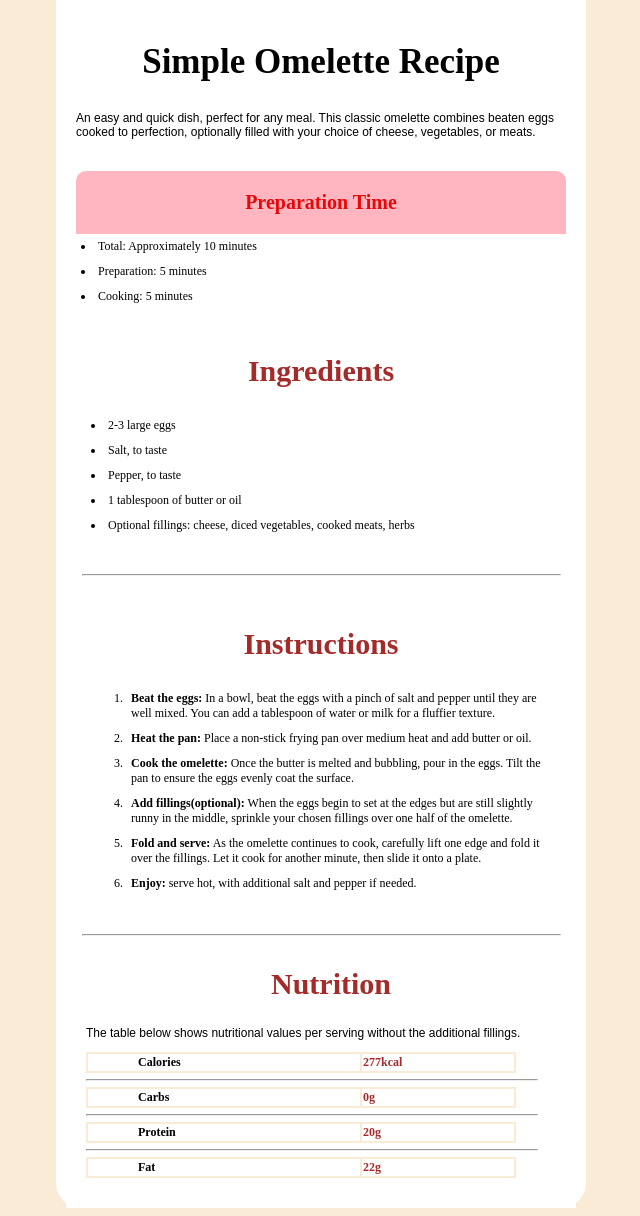
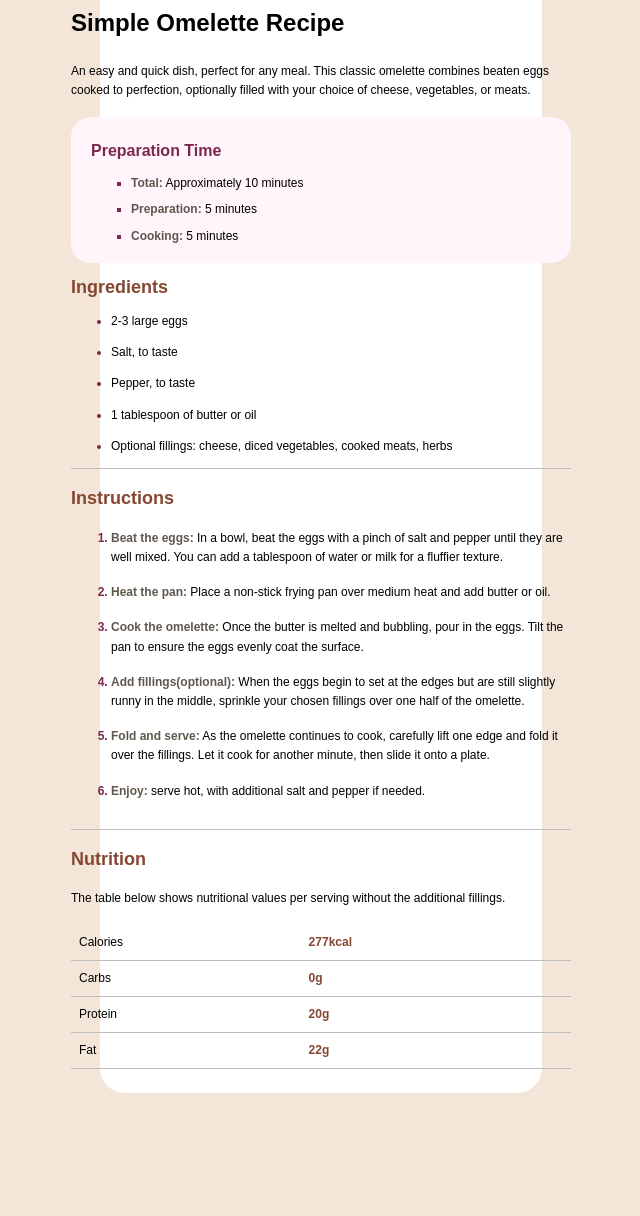
Before and after one commit to LeeJasonK/CSS-Challenge, a plain HTML site: page index.html in a window 1280 px wide. Shown: the part 279-1495 px from the top of the page, without its empty margins (319-959 px from the left). After the commit the page ends 1428 px from the top, so only its background shows below. Drawn offline with Linux system fonts and the light colour scheme.

Commit message:
revision

```diff
--- a/index.html
+++ b/index.html
@@ -11,39 +11,37 @@
   <link rel="stylesheet" href="style.css">
 </head>
 <body>
-  <center>
-  <main>
-    <div class="flex-container">
-        <tr>
-        <td><img src="./assets/images/image-omelette.jpeg" alt="Simple Omelette Receipe" class="center"></td>
-        </tr>
+  <div class="flex-container">
+        <img src="./assets/images/image-omelette.jpeg" alt="Simple Omelette Receipe">
 
-      <section class="simple">
+      <section>
         <h1>Simple Omelette Recipe</h1>
-        <p> An easy and quick dish, perfect for any meal. This classic omelette combines beaten eggs cooked
-            to perfection, optionally filled with your choice of cheese, vegetables, or meats.</p>
-        </section>
-      <section class="prep">
+        <p> An easy and quick dish, perfect for any meal. This classic omelette combines beaten eggs
+        cooked to perfection, optionally filled with your choice of cheese, vegetables, or meats.</p>
+
+      <div class="prep">
         <h3>Preparation Time</h3>
-        <ul class="a"></ul>
-          <li>Total: Approximately 10 minutes</li>
-          <li>Preparation: 5 minutes</li>
-          <li>Cooking: 5 minutes</li>
+        <ul>
+          <li><strong>Total:</strong>  Approximately 10 minutes</li>
+          <li><strong>Preparation:</strong>  5 minutes</li>
+          <li><strong>Cooking:</strong>  5 minutes</li>
         </ul>
-      </section>
-      <section class="Ingredients">
-        <h2>Ingredients</h2>
-          <ul class="b"></ul>
+      </div>
+
+      <div class="Ingredients">
+        <h1>Ingredients</h1>
+         <ul>
           <li>2-3 large eggs</li>
           <li> Salt, to taste</li>
           <li>Pepper, to taste</li>
           <li>1 tablespoon of butter or oil</li>
           <li>Optional fillings: cheese, diced vegetables, cooked meats, herbs</li>
-      </section>
-      <hr style="width:90%;text-align:center">
-       <section class="Instructions">
-        <h2>Instructions</h2>
-        <ul class="c">
+        </ul>
+        </div>
+
+      <div class="Instructions">
+        <h1>Instructions</h1>
+        <ol>
           <li><strong>Beat the eggs:</strong> In a bowl, beat the eggs with a pinch of salt and pepper until they are well mixed.
             You can add a tablespoon of water or milk for a fluffier texture.</li>
           <li><strong>Heat the pan:</strong> Place a non-stick frying pan over medium heat and add butter or oil.</li>
@@ -54,42 +52,35 @@
           <li><strong>Fold and serve:</strong> As the omelette continues to cook, carefully lift one edge and fold it over the
             fillings. Let it cook for another minute, then slide it onto a plate.</li>
           <li><strong>Enjoy:</strong> serve hot, with additional salt and pepper if needed.</li>
-       </section>
-       <hr style="width:90%;text-align:center">
-      <section class="Nutrition">
-        <h2>Nutrition</h2>
+        </ol>
+      </div>
+
+      <div class="Nutrition">
+        <h1>Nutrition</h1>
         <p>The table below shows nutritional values per serving without the additional fillings.</p>
         <table>
-        <tr>
-           <th>Calories</th>
-           <td>277kcal</td>
-          </tr>
-        </table>
-        <hr style="width: 450px; margin-left:0">
-        <table>
-        <table>
+            <tr>
+             <td>Calories</td>
+             <td><strong>277kcal</strong></td>
+            </tr>
+
+            <tr>
+             <td>Carbs</td>
+             <td><strong>0g</strong></td>
+            </tr>
+
+            <tr>
+             <td>Protein</td>
+             <td><strong>20g</strong></td>
+            </tr>
+
           <tr>
-           <th>Carbs</th>
-           <td>0g</td>
-          </tr>
-        </table>
-          <hr style="width: 450px; margin-left:0">
-         <table>
-          <tr>
-           <th>Protein</th>
-           <td>20g</td>
+            <td>Fat</td>
+            <td><strong>22g</strong></td>
           </tr>
           </table>
-          <hr style="width: 450px; margin-left:0">
-          <table>
-          <tr>
-            <th>Fat</th>
-            <td>22g</td>
-          </tr>
-          </table>
+        </div>
       </section>
   </div>
-</main>
-</center>
 </body>
 </html>
--- a/style.css
+++ b/style.css
@@ -1,20 +1,50 @@
 
 * {
-    background-color:antiquewhite;
+    font-family: 'Outfit', sans-serif;
 }
 
+@font-face {
+    font-family: 'Young Serif';
+    src: url('https://fonts.googleapis.com/css2?family=Young+Serif&display=swap');
+    font-weight: 400;
+  }
+
+  @font-face {
+    font-family: 'Outfit';
+    src: url('https://fonts.googleapis.com/css2?family=Outfit:wght@400;600;700&display=swap');
+    font-weight: normal;
+  }
+
 body {
+    background-color: hsl(30, 54%, 90%) ;
+    display: flex;
+    justify-content: center;
+    align-items: center;
     font-size: 12px;
-    text-align: center;
+    line-height: 1.6;
 }
+
 .flex-container {
+    font-family: 'Young Serif', serif;
     display: flex;
     flex-direction: column;
-    background-color: white;
-    width: 530px;
+    background-color: hsl(0, 0%, 100%);
+    align-items: center;
+    width: 35%;
     height: auto;
     border-radius: 25px;
+    margin: 4em 0;
+  }
 
+section {
+    width: 500px;
+    margin: 0rem;
+}
+section > h1:first-of-type {
+    font-size: 1.5rem;
+ }
+ section > p:first-of-type{
+    margin: 1rem 0;
   }
 
   .flex-container > div {
@@ -26,134 +56,157 @@ body {
   }
 
 img {
+    background-color: hsl(0, 0%, 100%);
+    margin-top: 25px;
     border-radius: 20px;
+    width: 90%;
 }
 
+.prep {
+    padding: .5rem;
+    background-color:hwb(330 96% 0%);
+    border-radius: 20px;
+    padding-left: 20px;
+    line-height: 1.2;
+
+}
+
+.prep h3 {
+    color: hsl(332, 51%, 32%) ;
+    font-size: 1rem;
+
+}
+.prep ul li {
+    margin-top: 1em;
+    margin: 30;
+    list-style-type:square;
+
+}
+
+.prep ul li::marker {
+    color: hsl(332, 51%, 32%) ;
+}
+.Ingredients {
+    margin-left: none;
+    border-bottom: 1px solid rgb(189, 189, 189);
+    line-height: 1.2rem;
+}
+
+.Ingredients h1 {
+    color:hsl(14, 45%, 36%);
+
+ }
+ .Ingredients ul li {
+     margin-top: 1em;
+ }
+.Ingredients ul li::marker {
+        color: hsl(332, 51%, 32%) ;
+    }
 
 
-.center {
-    margin-top: 20px;
-    margin-bottom: 20px;
-    margin-left: 20px;
-    margin-right: 20px;
-    width: auto;
-  }
+ .Instructions {
+    border-bottom: 1px solid rgb(189, 189, 189);
+    padding-bottom: 1rem;
+}
+.Instructions h1 {
+    color:hsl(14, 45%, 36%);
+ }
+ .Instructions ol li {
+     margin-top: 1rem;
+ }
 
-  .simple {
-    background-color: white;
-    margin-top: 10px;
-    margin-bottom: 10px;
-    margin-left: 10px;
-    margin-right: 10px;
-    padding: 10px;
-    border-radius: 10px;
-    text-align: center;
-  }
+ .Instructions ol li::marker {
+    color: hsl(332, 51%, 32%) ;
+    font-weight: 800;
 
-.prep {
-    background-color: lightpink;
-    margin-left: 20px;
-    margin-right: 20px;
-    border-radius: 10px;
-    box-align: center;
-    width: auto;
+ }
+
+ .Nutrition {
+    margin-bottom: 2em;
+ }
+ .Nutrition h1 {
+    color:hsl(14, 45%, 36%);
+ }
+ .Nutrition p {
+    margin: 1rem 0;
+ }
+ .Nutrition table {
+    width: 100%;
+    border-collapse: collapse;
+ }
+ .Nutrition td {
+    border-bottom: 1px solid rgb(189, 189, 189);
+    padding: 8px;
 }
 
-.Ingredients {
-    background-color: white;
-    padding: 20px;
-    margin-bottom: 10px;
-    margin-left: 10px;
-    margin-right: 10px;
+.Nutrition td strong {
+    padding: 8px;
+    color: hsl(14, 45%, 36%);
 }
 
-.Instructions {
-    background-color: white;
-    padding: 20px;
-    margin-left: 10px;
-    margin-right: 10px;
+h1, h2, h3 {
+    font-family: 'Outfit', sans-serif;
+}
+strong {
+    font-family:'Outfit', sans-serif;
+    color:hsl(30, 10%, 34%) ;
+    font-weight: 800;
 }
 
-.Nutrition {
-    background-color: white;
-    padding-left: 20px;
-    padding-bottom: 30px;
-    margin-left: 10px;
-    margin-right: 10px;
-    width: auto;
-    text-align: center;
-    border-style: none;
-    border-color: white;
+@media (max-width:900px) {
+    img {
+        margin: 0;
+        border-radius: 0;
+        width: 100%;
+    }
+
+    section > h1:first-of-type {
+        font-size: 1.2rem;
+    }
+
+    p,li,table {
+        font-size: 0.79rem;
+    }
+    h1,h2,h3 {
+        font-size:1rem ;
+    }
+    .prep h2 {
+        font-size: 0.9rem;
+    }
+
 }
+@media(max-width:500px){
+    section > h1:first-of-type{
+        font-size: 0.8rem;
+    }
 
+    p,li,table {
+        font-size: 0.5rem;
+    }
+    h1,h2,h3 {
+        font-size:0.8rem ;
+    }
+    .prep h2 {
+        font-size: 0.6rem;
+    }
+    .prep {
+        padding: 1rem;
+    }
 
-h1 { font-size: 35px;
-    background-color: white;
+    .Ingredients {
+        margin: 1em;
+        padding-bottom: 1rem;
+    }
+
+    .Instructions {
+        margin: 1em;
+        padding-bottom: 2rem;
+    }
+    .Nutrition {
+        margin: 1em;
+     }
+     .Nutrition p{
+        margin: 0.5rem 0;
+     }
+
 }
-
-h2 { font-size: 30px; color: brown;
-background-color: white;}
-
-strong {
-    background-color: white;
-}
-
-h3 { font-size: 20px; color: rgb(235, 7, 7);
-background-color: lightpink;}
-
-p {
-    font-family: Arial, Helvetica, sans-serif;
-    background-color: white;
-    text-align: left;
-}
-
-
-ul.a {
-    list-style-type: square;
-    text-align: left;
-    background-color: lightpink;
-}
-
-
-ul.b {
-    list-style-type: square;
-    background-color: white;
-    text-align: left;
-}
-
-ul.c {
-    list-style-type: numbers;
-    background-color: white;
-    text-align: left;
-}
-
-li {
-    padding: 5px;
-    background-color: white;
-    text-align: left;
-}
-
-table {
-    width: 430px;
-    border-style: none;
-}
-
-tr {
-    background-color: white;
-    border-color: white;
-    margin-left: 60px;
-    text-align: left;
-}
-
-th {
-    background-color: white;
-    border-color: white;
-    padding-left: 50px;
-}
-
-td {
-    width: 150px;
-    color: brown;
-    font-weight: bold;
-    background-color: white;
-}
```
